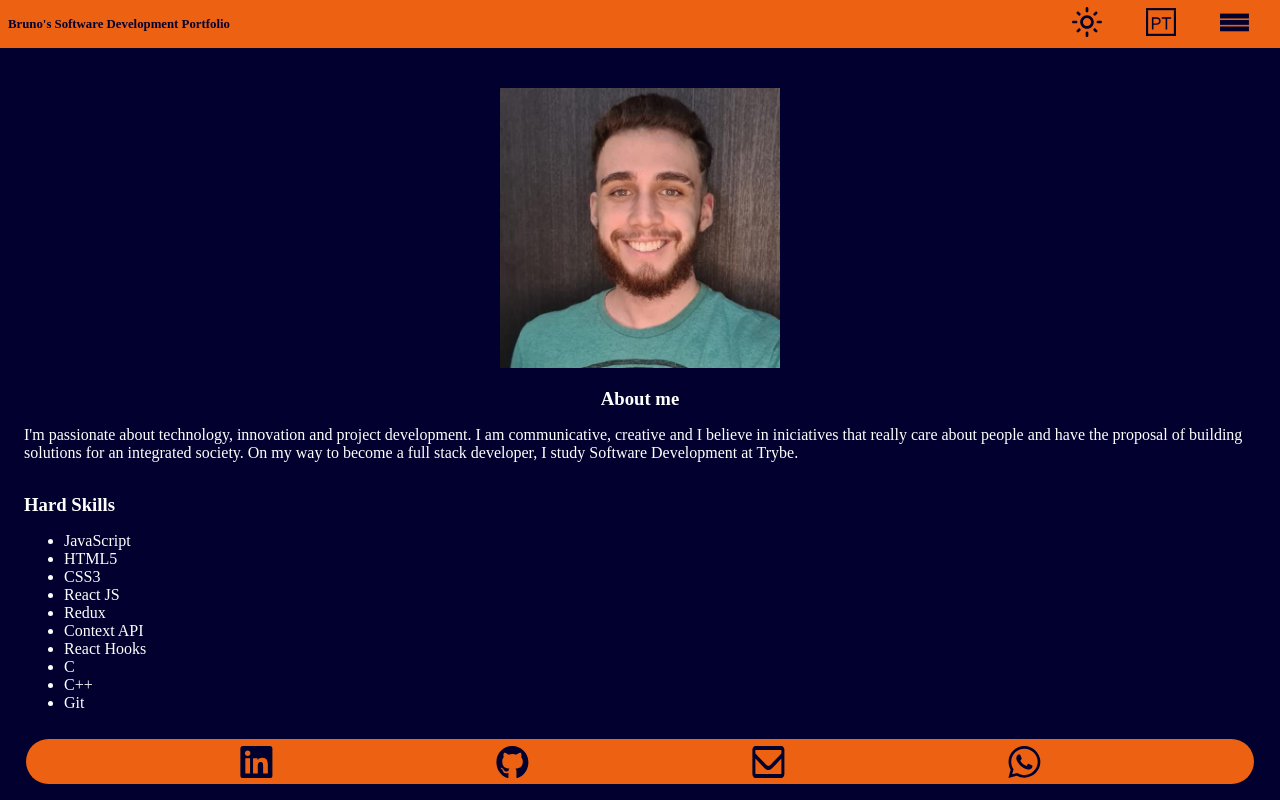
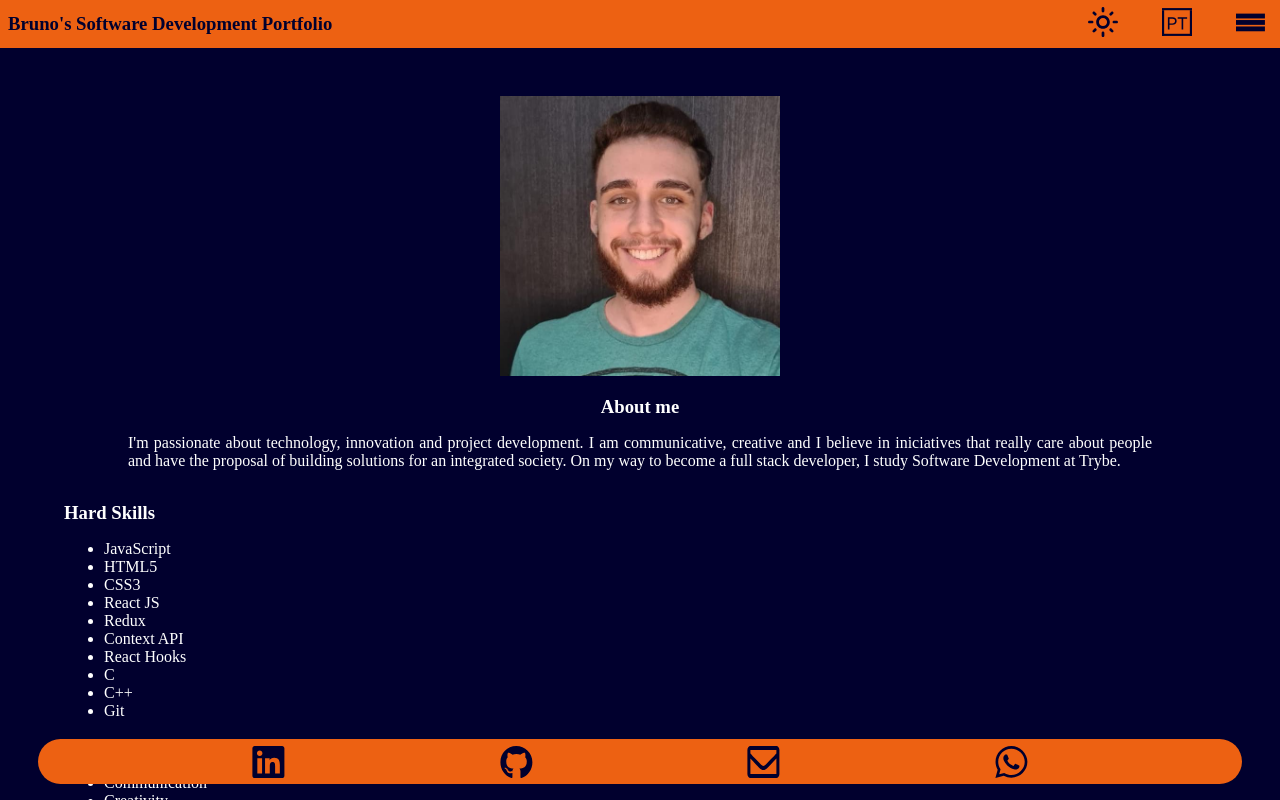
Before and after one commit to BrunoDevMoraes/brunodevmoraes-portfolio, a React (Create React App) app: page / in a window 1280 px wide. Built offline with nearby package versions, Linux system fonts and the light colour scheme.

Commit message:
Add projects section and update margins and paddings

```diff
--- a/src/components/Abilities/Abilities.css
+++ b/src/components/Abilities/Abilities.css
@@ -1,6 +1,6 @@
 #abilities {
   color: white;
-  padding: 0 1.5em 1.5em 1.5em;
+  margin-top: 1em;
 }
 
 #abilities h3 {
--- a/src/components/About/About.css
+++ b/src/components/About/About.css
@@ -1,13 +1,14 @@
 #about {
   color: white;
-  padding: 1em 1.5em 1em 1.5em;
+  margin: 0 5vw 0 5vw;
   display: flex;
   flex-direction: column;
   align-items: center;
+  text-align: justify;
 }
 
 #about img {
-  padding-bottom: 2.5vh;
+  margin-bottom: 2.5vh;
   height: 35vh;
   width: 35vh;
 }
--- a/src/components/Body/Body.css
+++ b/src/components/Body/Body.css
@@ -1,7 +1,7 @@
 #body {
   display: flex;
   flex-direction: column;
-  margin-top: 9vh;
-  margin-bottom: 10vh;
+  margin: 0 5vw 0 5vw;
   overflow: auto;
+  padding: 12vh 0 12vh 0;
 }
--- a/src/components/Footer/Footer.css
+++ b/src/components/Footer/Footer.css
@@ -6,8 +6,8 @@ font-size: 12px;
 padding: 0.8vh 15vw 0.8vh 15vw;
 position: fixed;
 bottom: 2vh;
-right: 2vw;
-left: 2vw;
+right: 3vw;
+left: 3vw;
 height: 4vh;
 border-radius: 4vh;
 }
--- a/src/components/Header/Header.css
+++ b/src/components/Header/Header.css
@@ -13,7 +13,6 @@
 }
 
 #header h3 {
-  font-size: 0.8em;
   margin: 0;
   color: #01002E;
 }
@@ -37,7 +36,6 @@
 
 #header-buttons {
   padding-left: 1em;
-  padding-right: 1em;
   display: flex;
   justify-content: space-between;
   flex-wrap: nowrap;
--- /dev/null
+++ b/src/components/ProjectCard/ProjectCard.css
@@ -0,0 +1,6 @@
+#card {
+  color: white;
+  margin: 1em;
+  display: flex;
+  background-color: green;
+}
--- /dev/null
+++ b/src/components/ProjectCard/ProjectCard.jsx
@@ -0,0 +1,14 @@
+import React from 'react';
+import './ProjectCard.css';
+
+export default function ProjectCard() {
+  return (
+    <div id="card">
+      <a href="google.com">
+        <img src="" alt="Project's gif"/>
+        <h3>Project's Name</h3>
+        <p>Project's Description</p>
+      </a>
+    </div>
+  )
+}
--- a/src/components/Projects/Projects.css
+++ b/src/components/Projects/Projects.css
@@ -0,0 +1,8 @@
+#cards-lib {
+  display: flex;
+  margin-top: 1em;
+  width: 100vw;
+  height: 80vh;
+  align-items: center;
+  background-color: red;
+}
--- a/src/components/Projects/Projects.jsx
+++ b/src/components/Projects/Projects.jsx
@@ -1,10 +1,14 @@
-import React from 'react'
-import './Projects.css'
+import React from 'react';
+
+import ProjectCard from '../ProjectCard/ProjectCard'
+import data from '../../data';
+import './Projects.css';
+
 
 export default function Projects() {
   return (
-    <div>
-
+    <div id="cards-lib">
+      {data.map((element) => <ProjectCard project={element}/>)}
     </div>
   )
 }
--- /dev/null
+++ b/src/data.js
@@ -0,0 +1,3 @@
+const data = [1, 2, 3, 4, 5, 6];
+
+export default data;
```
